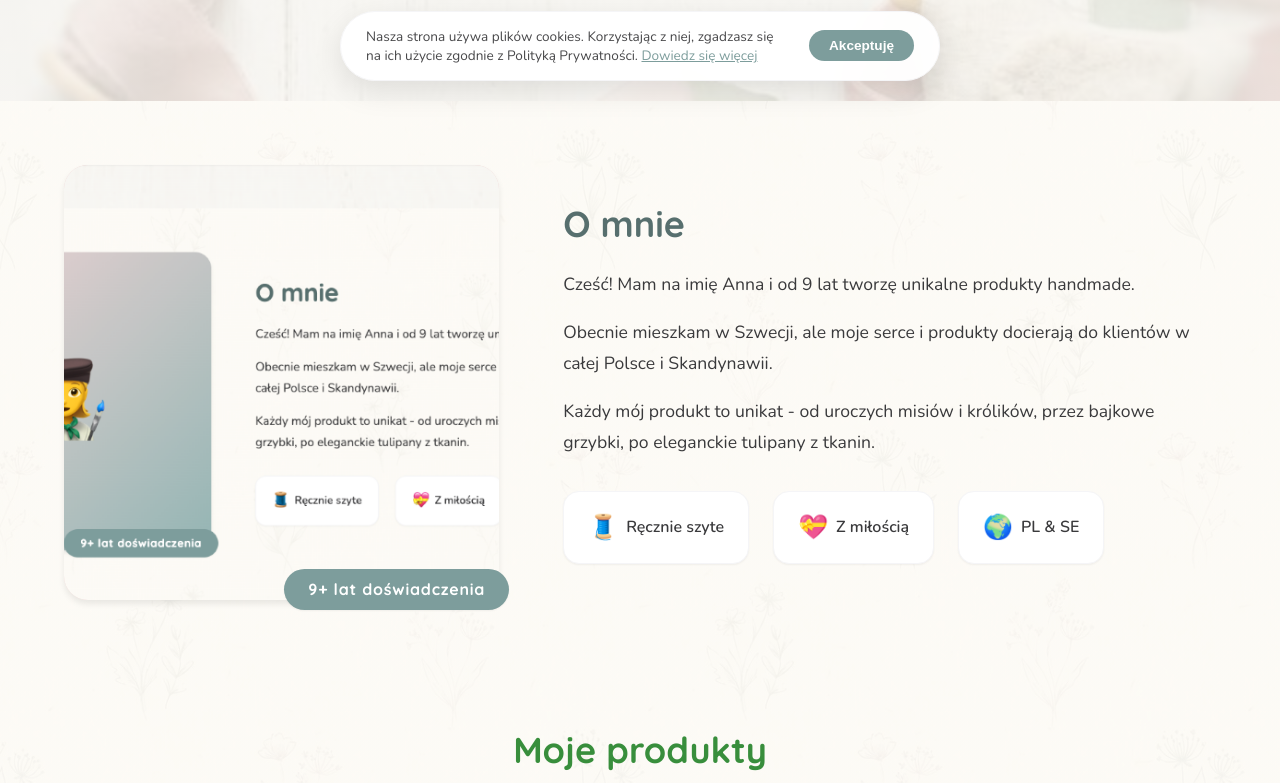
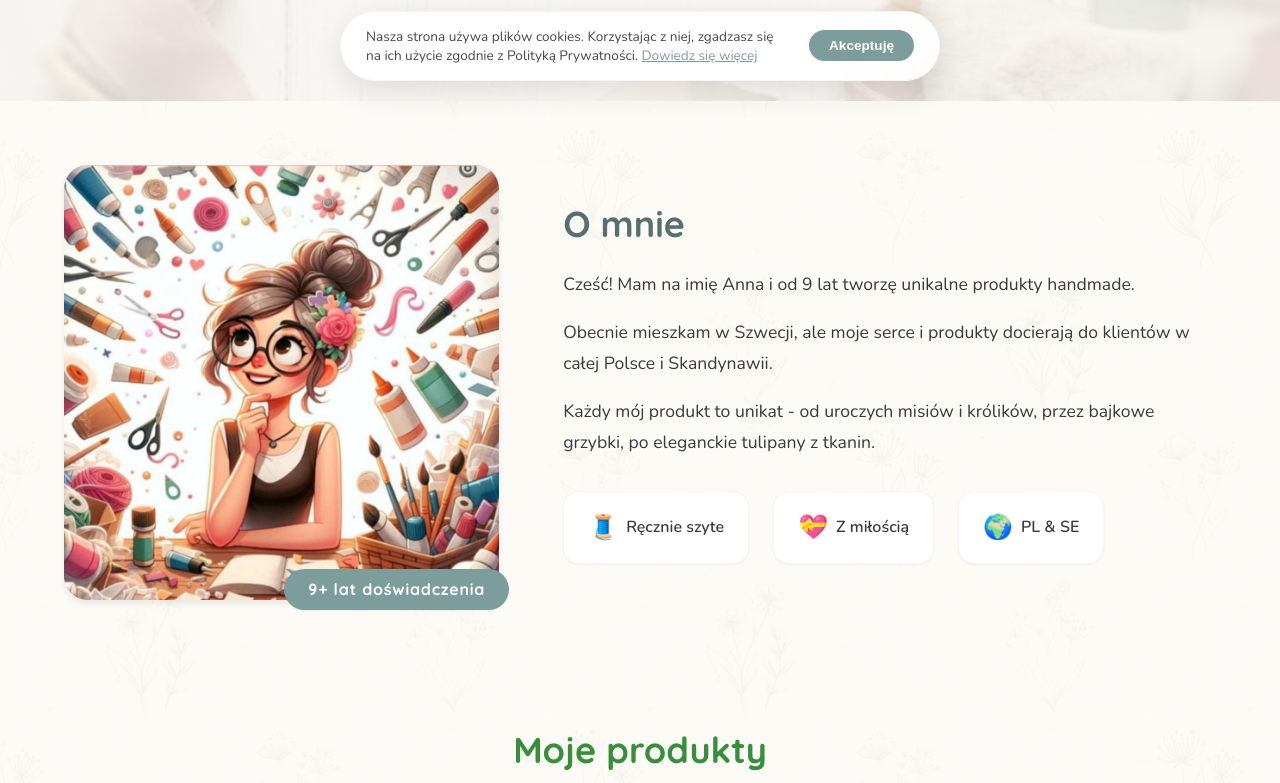
Before and after one commit to webpdesigneu-code/Magic-Loop, a Next.js app: page / in a window 1280 px wide. Shown: the part 699-1482 px from the top of the page. Built offline with nearby package versions, Linux system fonts and the light colour scheme.

Commit message:
fix: replace about me illustration with the correctly provided image

```diff
--- a/components/About.tsx
+++ b/components/About.tsx
@@ -14,7 +14,7 @@ export default function About() {
                     <div className={styles.imageWrapper}>
                         <div className={styles.imageContainer}>
                             <Image
-                                src="/design/about-me-illustration.png"
+                                src="/design/about-me-illustration.jpg"
                                 alt="Anna - Magic Loop"
                                 fill
                                 style={{ objectFit: 'cover' }}
```
Also changed, not shown: public/design/about-me-illustration.jpg (added), public/design/about-me-illustration.png (deleted).
